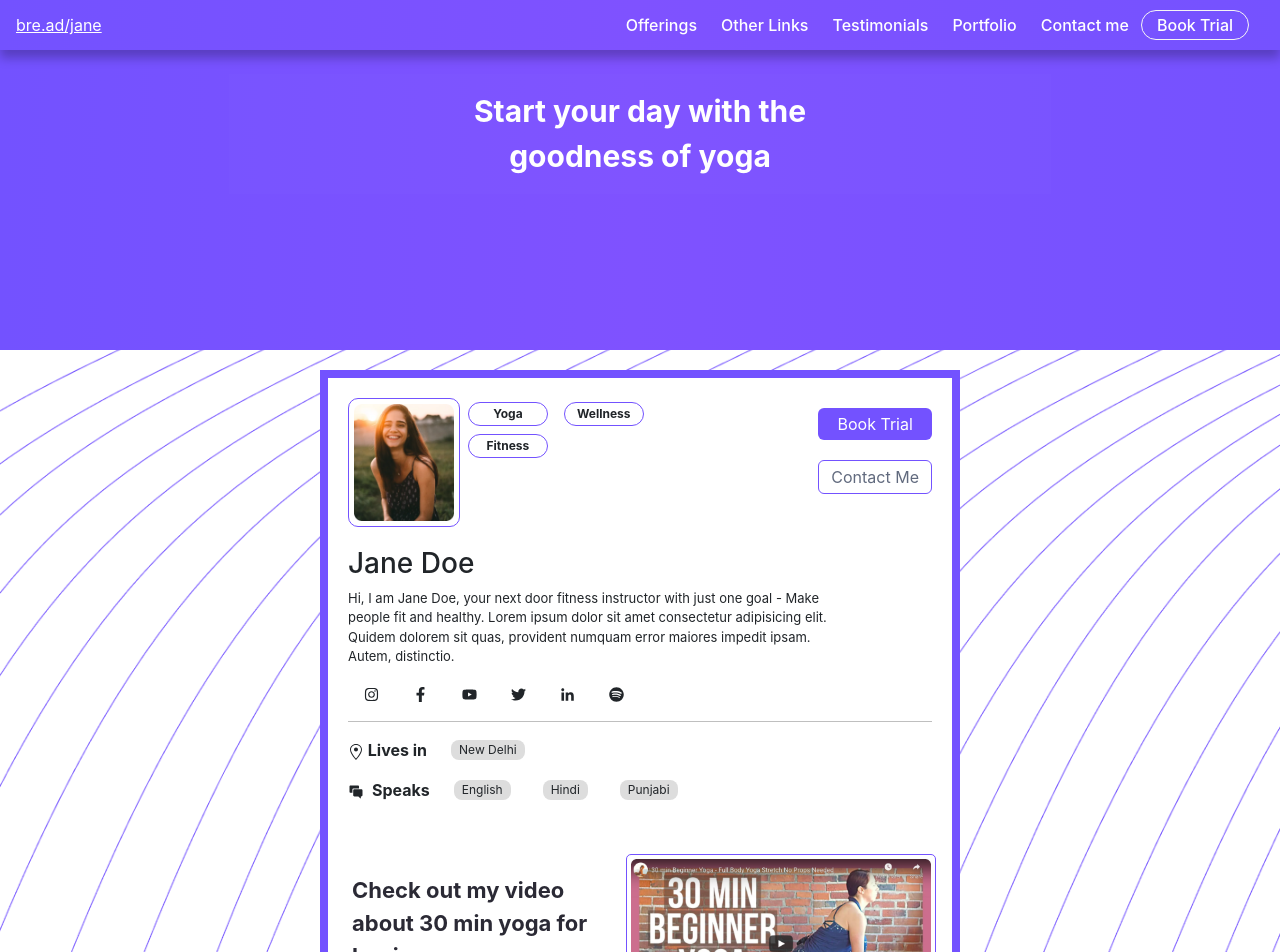
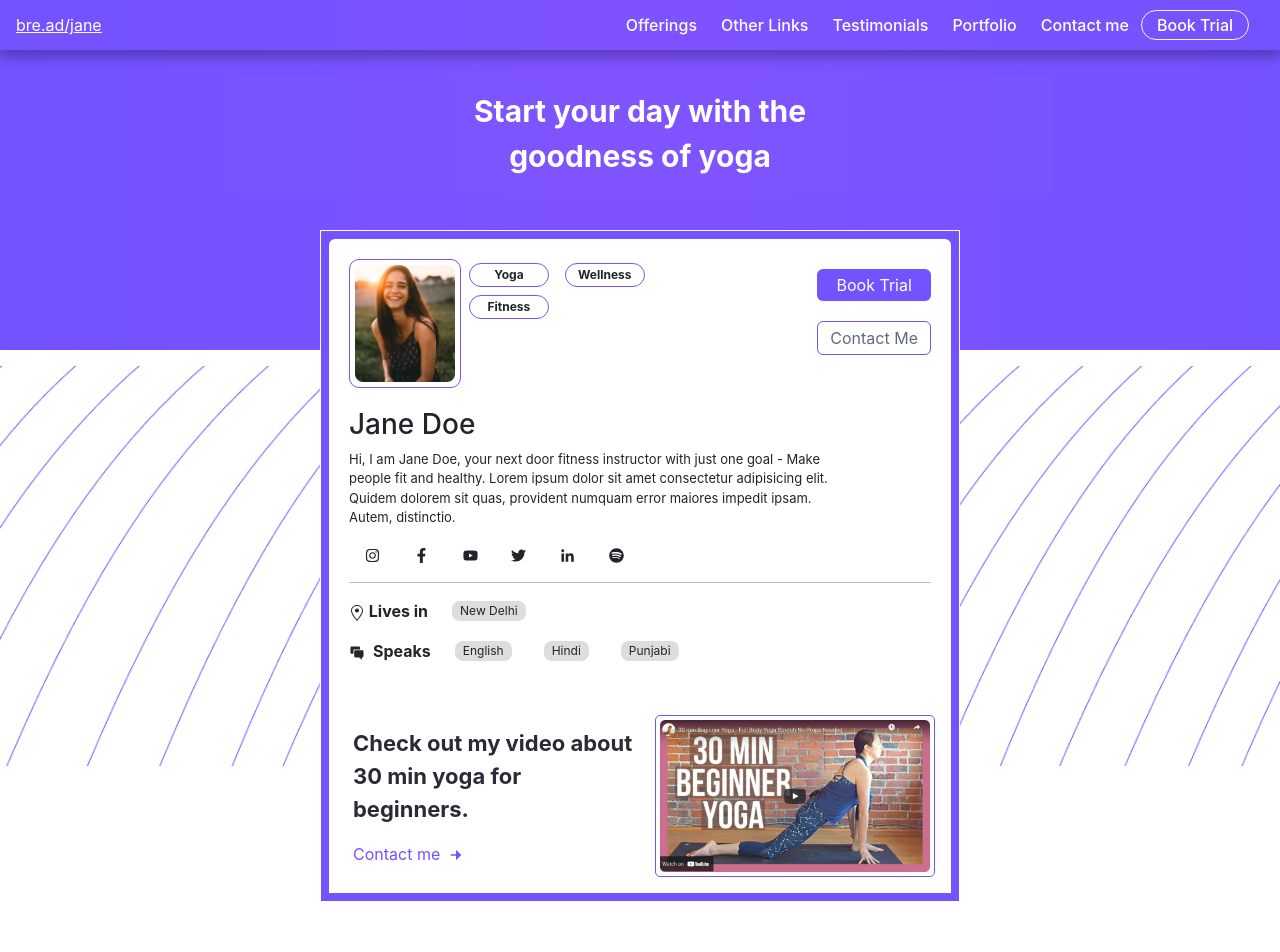
Before and after one commit to AyoTheInspired/bread-task, a React (Create React App) app: page / in a window 1280 px wide. Shown: the top 952 px of the page. After the commit the page ends 902 px from the top, so only its background shows below. Built offline with nearby package versions, Linux system fonts and the light colour scheme.

Commit message:
Added user card footer

```diff
--- a/src/components/CardMain.js
+++ b/src/components/CardMain.js
@@ -16,4 +16,5 @@ export default CardMain;
 
 const Wrap = styled.div`
 	background: var(--pry-clr);
+	border: 1px solid #fff;
 `;
--- a/src/components/Header.js
+++ b/src/components/Header.js
@@ -6,7 +6,7 @@ function Header() {
 	return (
 		<Container fluid>
 			<Row>
-				<Main className="flexed p-4 mx-auto col">
+				<Main className="flexed p-4 mx-auto col mb-3">
 					<div className="title__container col-lg-8">
 						<p className="mb-0 title text-center text-white">
 							Start your day with the <br /> goodness of yoga
--- a/src/components/user-card/CardTop.js
+++ b/src/components/user-card/CardTop.js
@@ -40,6 +40,8 @@ export default CardTop;
 const Wrap = styled.div`
 	background: #fff;
 	padding: 20px;
+	border-top-right-radius: 6px;
+	border-top-left-radius: 6px;
 
 	.img__wrap {
 		border: 1px solid var(--pry-clr);
--- a/src/components/user-card/Thumbnail.js
+++ b/src/components/user-card/Thumbnail.js
@@ -17,9 +17,9 @@ function Thumbnail() {
 					</span>
 				</p>
 			</div>
-			<div className="thumb__right">
+			<div className="thumb__right ml-2">
 				<div className="img__wrap p-1">
-					<img src="/images/yoga-thumb.png" width="300" alt="yoga" />
+					<img src="/images/yoga-thumb.png" alt="yoga" />
 				</div>
 			</div>
 		</Div>
@@ -40,6 +40,14 @@ const Div = styled.div`
 	.img__wrap {
 		border: 1px solid var(--pry-clr);
 		border-radius: 5px;
+
+		img {
+			width: 270px;
+
+			@media (max-width: 500px) {
+				width: 230px;
+			}
+		}
 	}
 
 	.contact {
--- a/src/components/user-card/Wrapper.js
+++ b/src/components/user-card/Wrapper.js
@@ -18,7 +18,7 @@ function Wrapper() {
 export default Wrapper;
 
 const Div = styled.div`
-	min-height: 500px;
+	height: 400px;
 	background: url("/images/wavy.png") center/cover no-repeat fixed;
 	padding: 20px 0;
 `;
```
Also changed, not shown: src/components/user-card/UserCardFooter.js (added, +21 -0 lines).
